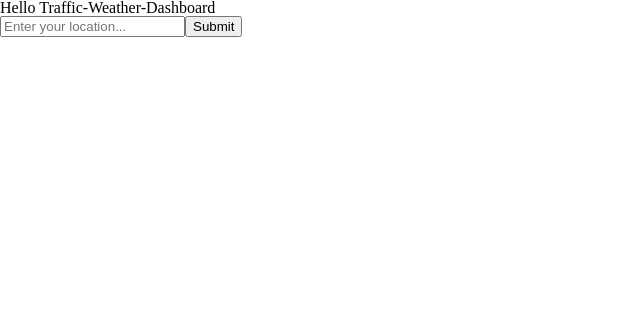
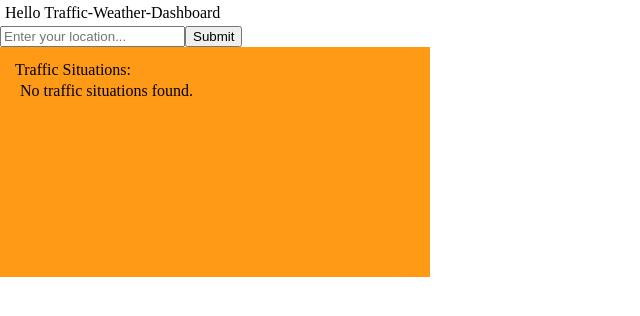
Before and after one commit to BadThad/Traffic-Weather-Dashboard, a React (Vite) app: page / in a window 1280 px wide. Shown: the top 316 px of the page, without its empty margins (0-640 px from the left). Built offline with nearby package versions, Linux system fonts and the light colour scheme.

Commit message:
changes in trafficSituation component

```diff
--- a/src/App.tsx
+++ b/src/App.tsx
@@ -9,6 +9,7 @@ function App() {
       <p>Hello Traffic-Weather-Dashboard</p>
       <SearchBar />
       <WeatherSearchBox />
+      <TrafficSituation />
     </div>
   );
 }
--- a/src/components/trafficSituation.tsx
+++ b/src/components/trafficSituation.tsx
@@ -1,14 +1,12 @@
 import "./trafficSituationStyles.css"
-import { useEffect } from "react";
+import { useEffect, useState } from "react";
 import { useSituationsStore } from "../stores/situationsStore";
 import { useSearchStore } from "../stores/searchStore";
+import fetchTrafikverketAPI from "../services/trafficSituationApi";
 
 const TrafficSituation: React.FC = () => {
-
   const coordinates = useSearchStore((state) => state.coordinates);
-  const where = useSituationsStore((state) => state.where);
-  const what = useSituationsStore((state) => state.what);
-  const why = useSituationsStore((state) => state.why);
+  const setSituations = useSituationsStore((state => state.situations))
   const [loading, setLoading] = useState(false);
   const [error, setError] = useState<string | null>(null);
 
@@ -20,24 +18,37 @@ const TrafficSituation: React.FC = () => {
       setError(null);
 
       try {
-                const situation = await fetchTrafikverketAPI(coordinates.lat, coordinates.lng);
-                set where(where)
+        const situations = await fetchTrafikverketAPI(
+          coordinates.lat,
+          coordinates.lng
+        );
+        situations(situations);
+      } catch (err: any) {
+        setError(err.message);
+      } finally {
+        setLoading(false);
       }
-        }
-    }, [coordinates, ])
+    };
+    getSituation();
+  }, [coordinates, setSituations]);
 
-  const { fetchSituationAsync } = useSituationsStore();
+  const situations = useSituationsStore((state) => state.situations);
 
   return (
     <div className="componentContainer">
-      <p>{where}</p> {/*VAR ÄR SITUATIONEN*/}
-      <p>{what}</p> {/*VAD FÖR SITUATION*/}
-      <p>{why}</p> {/*BESKRIVNING AV SITUATIONEN*/}
-      <button
-        onClick={() => fetchSituationAsync(coordinates.lat, coordinates.lng)}
-      >
-        KLICK FOR SITUATION
-      </button>
+      <h2>Traffic Situations:</h2>
+      {loading && <p>Loading information on traffic situation</p>}
+      {error && <p>{error}</p>}
+      {situations.length === 0 && !loading && (
+        <p>No traffic situations found.</p>
+      )}
+      <ul>
+        {situations.map((situation) => (
+          <li key={situation.id} className="#">
+            <strong>{situation.type}</strong> {situation.description}
+          </li>
+        ))}
+      </ul>
     </div>
   );
 };
```
Lines whose indentation alone changed are shown as unchanged.
